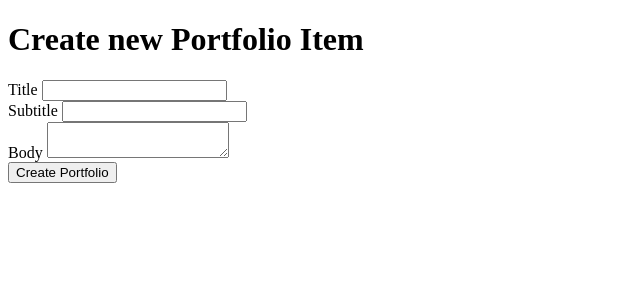
After one commit to danigunawan/MatthewSensPortfolio, a Rails app: page /portfolios/new in a window 1280 px wide. The commit adds this page. Shown: the top 300 px of the page, without its empty margins (0-640 px from the left). Run offline with Rails 7, Linux system fonts and the light colour scheme; style sheets or scripts are compiled from the project's sources.

Commit message:
create and new methods in portfolio controller and new view with form for creating new portfolio item

```diff
--- a/app/controllers/portfolios_controller.rb
+++ b/app/controllers/portfolios_controller.rb
@@ -3,4 +3,21 @@ class PortfoliosController < ApplicationController
   def index
     @portfolio_items = Portfolio.all
   end
+
+  def new
+    @portfolio_item = Portfolio.new
+  end
+
+  def create
+    @portfolio_item = Portfolio.new(params.require(:portfolio).permit(:title, :subtitle, :body))
+
+    respond_to do |format|
+      if @portfolio_item.save
+        format.html { redirect_to portfolios_path, notice: 'Your portfolio_item is now live.' }
+      else
+        format.html { render :new }
+      end
+    end
+  end
+
 end
--- a/app/views/portfolios/index.html.erb
+++ b/app/views/portfolios/index.html.erb
@@ -4,5 +4,5 @@
   <p><%= portfolio_item.title %></p>
   <p><%= portfolio_item.subtitle %></p>
   <p><%= portfolio_item.body %></p>
-  <%= image_tag portfolio_item.thumb_image %>
+  <%= image_tag portfolio_item.thumb_image unless portfolio_item.thumb_image.nil? %>
 <% end %>
--- /dev/null
+++ b/app/views/portfolios/new.html.erb
@@ -0,0 +1,22 @@
+<h1>Create new Portfolio Item</h1>
+
+<%= form_for(@portfolio_item) do |form| %>
+  <div class="field">
+    <%= form.label :title %>
+    <%= form.text_field :title %>
+  </div>
+
+  <div class="field">
+    <%= form.label :subtitle %>
+    <%= form.text_field :subtitle %>
+  </div>
+
+  <div class="field">
+    <%= form.label :body %>
+    <%= form.text_area :body %>
+  </div>
+
+  <div class="actions">
+    <%= form.submit %>
+  </div>
+<% end %>
```
